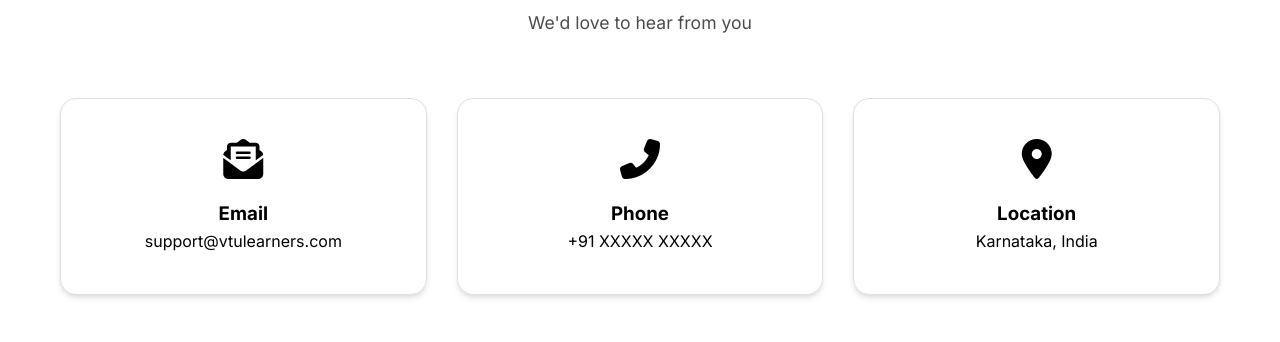
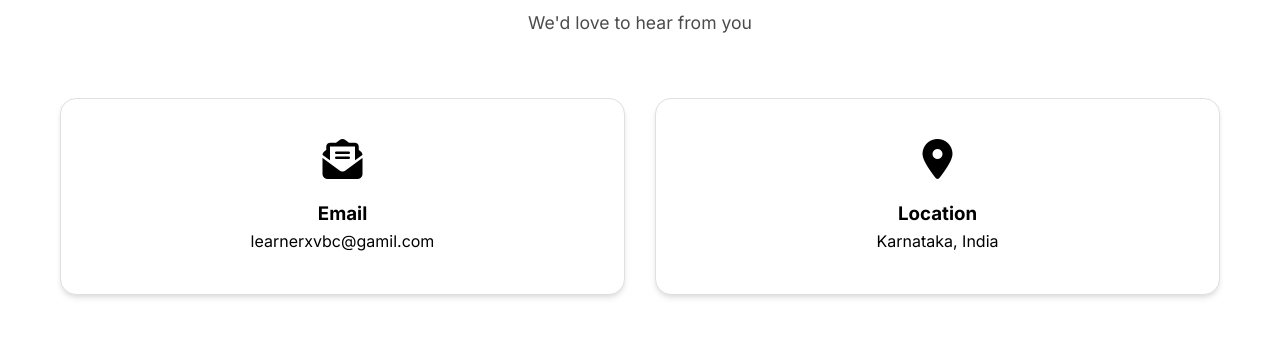
Before and after one commit to venkatesh0963/vtu-learners-study-resources, a plain HTML site: page 1-2cse22.html in a window 1280 px wide. Shown: the part 1548-1890 px from the top of the page. Drawn offline with Linux system fonts and the light colour scheme.

Commit message:
Update 1-2cse22.html

```diff
--- a/1-2cse22.html
+++ b/1-2cse22.html
@@ -755,13 +755,9 @@
             <div class="contact-item">
                 <i class="fas fa-envelope-open-text"></i>
                 <h3>Email</h3>
-                <p>support@vtulearners.com</p>
+                <p>learnerxvbc@gamil.com</p>
             </div>
-            <div class="contact-item">
-                <i class="fas fa-phone-alt"></i>
-                <h3>Phone</h3>
-                <p>+91 XXXXX XXXXX</p>
-            </div>
+
             <div class="contact-item">
                 <i class="fas fa-map-marker-alt"></i>
                 <h3>Location</h3>
```
